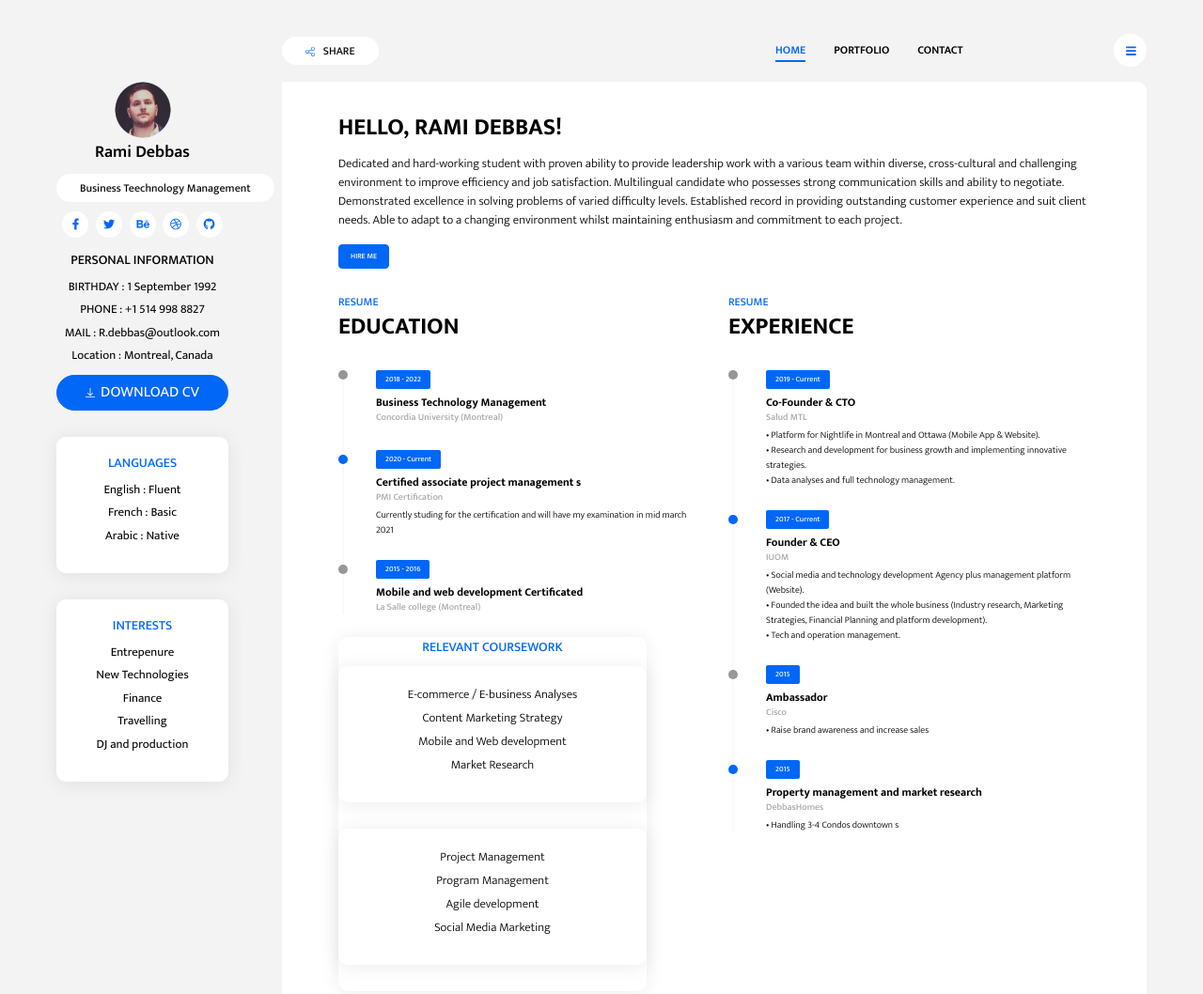
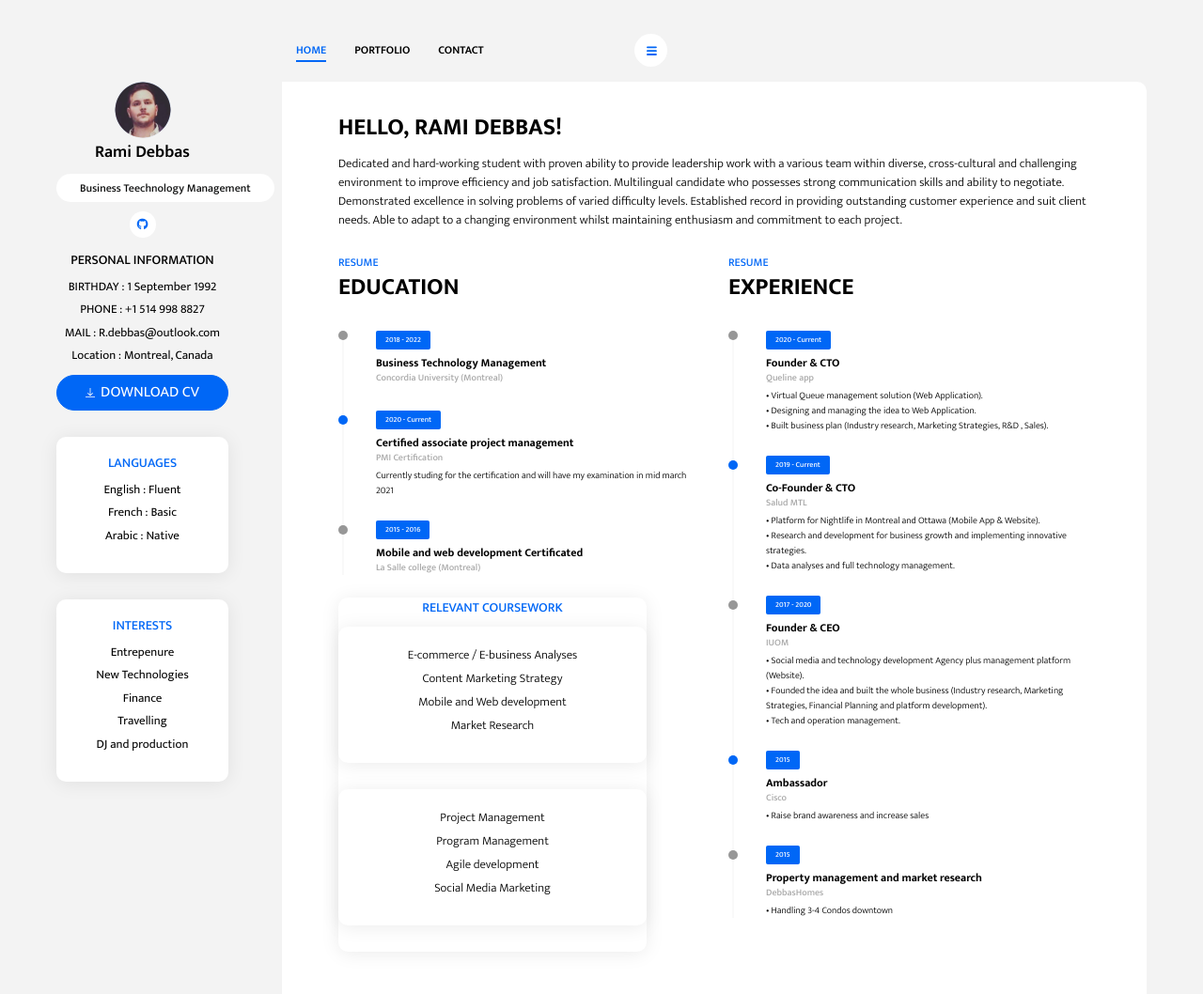
Before and after one commit to RamiDebbas/RamiDebbas.github.io, a website: page index.html in a window 1280 px wide. Shown: the top 1058 px of the page at 94% size. Drawn offline with Linux system fonts and the light colour scheme.

Commit message:
Update index.html

```diff
--- a/index.html
+++ b/index.html
@@ -13,8 +13,7 @@
 
 <body>
     <header>
-        <button class="btn btn-white btn-share ml-auto mr-3 ml-md-0 mr-md-auto"><img src="assets/images/share.svg" alt="share" class="btn-img">
-            SHARE</button>
+
         <nav class="collapsible-nav" id="collapsible-nav">
             <a href="index.html" class="nav-link active">HOME</a>
 
@@ -27,6 +26,7 @@
         <button class="btn btn-menu-toggle btn-white rounded-circle" data-toggle="collapsible-nav"
             data-target="collapsible-nav"><img src="assets/images/hamburger.svg" alt="hamburger"></button>
     </header>
+    <!--main -->
     <div class="content-wrapper">
         <aside>
             <div class="profile-img-wrapper">
@@ -37,11 +37,8 @@
                 <span class="badge badge-white badge-pill profile-designation">Business Teechnology Management</span>
             </div>
             <nav class="social-links">
-                <a href="#!" class="social-link"><i class="fab fa-facebook-f"></i></a>
-                <a href="#!" class="social-link"><i class="fab fa-twitter"></i></a>
-                <a href="#!" class="social-link"><i class="fab fa-behance"></i></a>
-                <a href="#!" class="social-link"><i class="fab fa-dribbble"></i></a>
-                <a href="#!" class="social-link"><i class="fab fa-github"></i></a>
+
+                <a href="https://github.com/RamiDebbas" class="social-link"><i class="fab fa-github"></i></a>
             </nav>
             <div class="widget">
                 <h5 class="widget-title">personal information</h5>
@@ -51,8 +48,9 @@
                     <p>PHONE : +1 514 998 8827</p>
                     <p>MAIL : R.debbas@outlook.com</p>
                     <p>Location : Montreal, Canada</p>
-                    <button class="btn btn-download-cv btn-primary rounded-pill"> <img src="assets/images/download.svg" alt="download"
-                        class="btn-img">DOWNLOAD CV </button>
+                    <a href="assets/Resume" download="Rami_Debbas_Resume.docx"class="btn btn-download-cv btn-primary rounded-pill"> <img src="assets/images/download.svg" alt="download"
+                        class="btn-img">DOWNLOAD CV </a>
+
                 </div>
             </div>
             <div class="widget card">
@@ -79,11 +77,12 @@
                 </div>
             </div>
         </aside>
+        <!-- page section -->
         <main>
             <section class="intro-section">
                 <h2 class="section-title">Hello, Rami Debbas!</h2>
                 <p>Dedicated and hard-working student with proven ability to provide leadership work with a various team within diverse, cross-cultural and challenging environment to improve efficiency and job satisfaction. Multilingual candidate who possesses strong communication skills and ability to negotiate. Demonstrated excellence in solving problems of varied difficulty levels. Established record in providing outstanding customer experience and suit client needs. Able to adapt to a changing environment whilst maintaining enthusiasm and commitment to each project. </p>
-                <a href="#!" class="btn btn-primary btn-hire-me">HIRE ME</a>
+
             </section>
             <section class="resume-section">
                 <div class="row">
@@ -99,7 +98,7 @@
                             </li>
                             <li class="time-line-item">
                                 <span class="badge badge-primary">2020 - Current</span>
-                                <h6 class="time-line-item-title">Certified associate project management s</h6>
+                                <h6 class="time-line-item-title">Certified associate project management </h6>
                                 <p class="time-line-item-subtitle">PMI Certification</p>
                                 <p class="time-line-item-content">Currently studing for the certification and will have my examination in mid march 2021
                                 </p>
@@ -160,6 +159,14 @@
                         <h2 class="section-title">Experience</h2>
                         <ul class="time-line">
                             <li class="time-line-item">
+                                <span class="badge badge-primary">2020 - Current</span>
+                                <h6 class="time-line-item-title">Founder & CTO</h6>
+                                <p class="time-line-item-subtitle">Queline app</p>
+                                <p class="time-line-item-content">•	Virtual Queue management solution (Web Application).<br>
+                                    •	Designing and managing the idea to Web Application.<br>
+                                    •	Built business plan (Industry research, Marketing Strategies, R&D , Sales).</p>
+                            </li>
+                            <li class="time-line-item">
                                 <span class="badge badge-primary">2019 - Current</span>
                                 <h6 class="time-line-item-title">Co-Founder & CTO</h6>
                                 <p class="time-line-item-subtitle">Salud MTL</p>
@@ -168,7 +175,7 @@
                                     •	Data analyses and full technology management.</p>
                             </li>
                             <li class="time-line-item">
-                                <span class="badge badge-primary">2017 - Current</span>
+                                <span class="badge badge-primary">2017 - 2020</span>
                                 <h6 class="time-line-item-title">Founder & CEO</h6>
                                 <p class="time-line-item-subtitle">IUOM</p>
                                 <p class="time-line-item-content">•	Social media and technology development Agency plus management platform (Website). <br>
@@ -189,7 +196,7 @@
                                 <span class="badge badge-primary">2015</span>
                                 <h6 class="time-line-item-title">Property management and market research</h6>
                                 <p class="time-line-item-subtitle">DebbasHomes</p>
-                                <p class="time-line-item-content">•	Handling 3-4 Condos downtown s
+                                <p class="time-line-item-content">•	Handling 3-4 Condos downtown
                                 </p>
                             </li>
                         </ul>
@@ -284,6 +291,7 @@
                 </div>
             </section>
 
+
            <!-- <section class="testimonial-section">
                 <div id="testimonialCarousel" class="testimonial-carousel carousel slide" data-ride="carousel">
                     <div class="carousel-inner">
```
